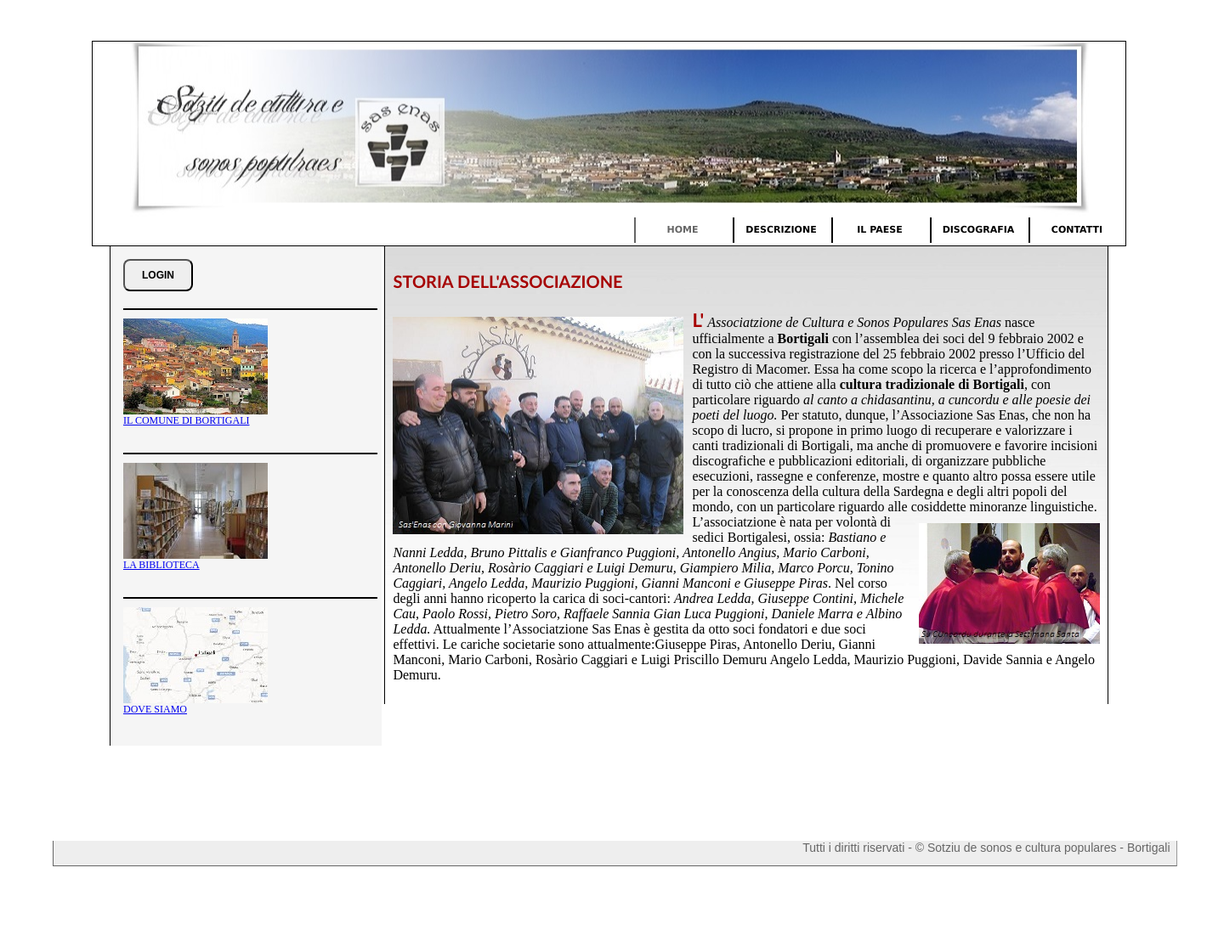
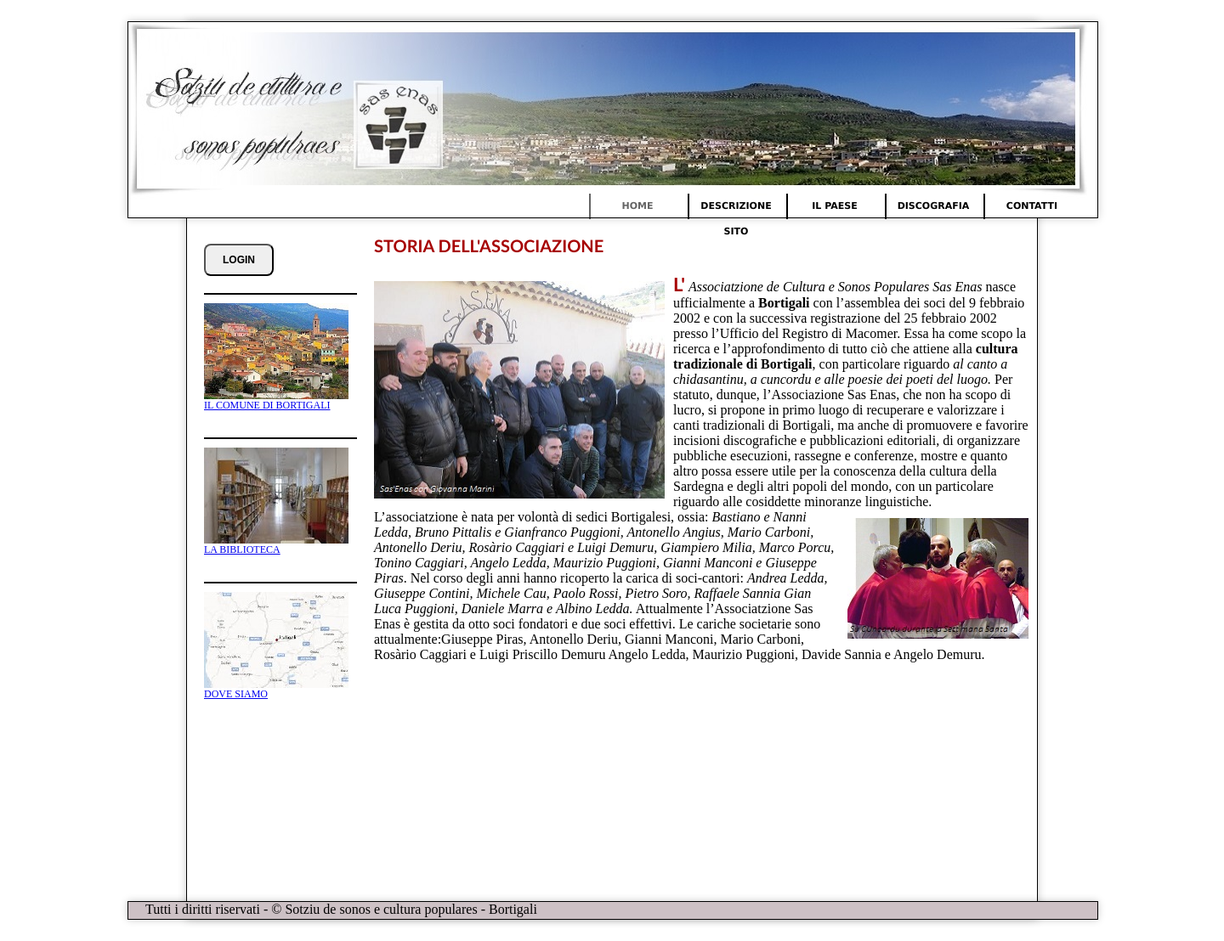
Before and after one commit to piras993/davide, a PHP site: page / in a window 1440 px wide. Shown: the whole page at 85% size. Before the commit the page ends 1020 px from the top, so only its background shows below. Run offline with PHP 8.4, Linux system fonts and the light colour scheme.

Commit message:
css migliorato

```diff
--- /dev/null
+++ b/consegnaprogetto/stile/pagina.css
@@ -0,0 +1,246 @@
+
+
+
+
+
+
+
+
+.destra {
+    float:left;
+    padding: 10px 10px 10px 0;
+}
+
+.sinistra {
+    float:right;
+    padding: 10px 0 10px 10px;
+}
+#content h3{
+    font-family:Calibri;
+    font-weight: bold;
+    font-size: 20px;
+    color:#A60000;
+}
+#content p{
+    font-size: 16px;
+}
+#first2 {
+    font-family: Calibri;
+    font-weight: bold;
+    font-size: 22px;
+    color: #A60000;
+}
+#form{
+    background-color: white;
+    margin-right: 200px;
+    margin-left: 200px;
+    padding-bottom: 50px;
+    padding-top: 10px;
+    margin-top: 20px;
+    border: 5px solid black;
+
+
+}
+#form p{
+    font-family: Calibri;
+    font-size: 18px;
+}
+
+#elenco {
+    background-color: white;
+    border: 5px solid green;
+    font-family: Calibri;
+    font-size: 18px;
+    color: black;
+    padding: 5px;
+    margin-left: 200px;
+    margin-right: 200px;
+}
+
+#scelta{
+    font-size: 22px;
+    color: green;
+}
+#gruppi {
+    background-color: white;
+    border: 5px solid green;
+    font-family: Calibri;
+    font-size: 18px;
+    color: black;
+    padding: 5px;
+    margin: 3px;
+}
+#gruppi:hover{
+    background-color: gray;
+}
+
+#errore{
+    border: 2px solid red;
+    color: red;
+    margin-left: 150px;
+    margin-right: 150px;
+    margin-top: 5px;
+    margin-bottom: 5px;
+
+}
+#errore p.errore{
+    font-size: 12px;
+}
+
+
+
+
+
+
+
+
+
+
+
+
+
+
+#links{
+    position: relative;
+    float : right;
+    display : inline-block;
+    margin-left:10px;
+    margin-right: 0px;
+    margin-top: 200px;
+}
+ul#menu {
+    font-family: Verdana;
+    font-size: 11px;
+    margin: 0;
+    padding: 0;
+    list-style: none;
+    z-index: 4;
+}
+ul#menu li {
+    background-color: transparent;
+    border-left: 2px solid black;
+    display: block;
+    width: 110px;
+    height: 30px;
+    margin: 2px;
+    float: right;
+    z-index: 5;
+    /* elementi su singola riga */
+}
+ul#menu li a {
+    color: black;
+    display: block;
+    font-weight: bold;
+    line-height: 30px;
+    text-decoration: none;
+    width: 110px;
+    height: 30px;
+    text-align: center;
+}
+ul#menu li.active,ul#menu li:hover {
+    background-color: transparent;
+    opacity: 0.6;
+    border-left: 2px solid black;
+
+}
+ul#menu li a:hover{
+    color: black;
+}
+
+
+
+
+
+
+
+
+#alto{
+    padding-left: 10px;
+    padding-top: 10px;
+    font-family: Times new roman;
+    font-size: 12px;
+}
+.comune{
+    padding-top: 10px;
+    padding-bottom: 30px;
+    border-top:2px solid black;
+
+}
+#log,#reg{
+    outline: none;
+    cursor: pointer;
+    text-align: center;
+    text-decoration: none;
+    font: bold 12px Arial, Helvetica, sans-serif;
+    color: buttontext;
+    padding: 10px 20px;
+    margin-bottom: 20px;
+    background: buttonface;
+    -moz-border-radius: 8px;
+    -webkit-border-radius: 8px;
+    border-radius: 8px;
+}
+#log:hover,#reg:hover{
+    color:buttonface;
+    background: buttontext;
+}
+#page{
+    background-image: -moz-linear-gradient(bottom, #EEE0E5 0%, white 100%);
+    width: 1000px;
+    margin-left: auto;
+    margin-right: auto;
+    margin-top: 25px;
+    margin-bottom:25px;
+    border-left: 1px solid black;
+    border-right: 1px solid black;
+    box-shadow: 0 0 10px rgba(0,0,0,.2);
+}
+#header{
+    height: 230px;
+    position: relative;
+    padding-left: 20px;
+    padding-right: 20px;
+    margin-left: -50px;
+    width: 1100px;
+    left: -20px;
+    border: 1px solid black;
+    background-color: white;
+    background-image: URL('header.JPG');
+    background-repeat: no-repeat;
+    box-shadow: 0 0 10px rgba(0,0,0,.2);
+    clear: both;
+}
+#pagina{
+    height: 70%;
+    width: 100%;
+    height: 100%;
+    position: relative;
+}
+#sidebar{
+    float: left;
+    width: 19%;
+    padding-left: 1%;
+}
+#content{
+    margin-left: 21%;
+    margin-right: 1%;
+    padding-bottom: 10px;
+    padding-left: 10px;
+    padding-right: -10px;
+    min-height: 300px;
+
+
+}
+#footer{
+    height: 20px;
+    position: relative;
+    padding-left: 20px;
+    padding-right: 20px;
+    margin-left: -50px;
+    width: 1100px;
+    left: -20px;
+    border: 1px solid black;
+    box-shadow: 0 0 10px rgba(0,0,0,.2);
+    background-color: #CDC1C5;
+    color: black;
+}
--- a/consegnaprogetto/view/homepage.php
+++ b/consegnaprogetto/view/homepage.php
@@ -4,8 +4,8 @@
         <title>Associazione Sas Enas</title>
         <meta name="keywords" content="Associazione Sas Enas">
         <meta name="description" content="Una pagina dell'associazione Sas'Enas di Bortigali">
-        <link href="stile/CSS_home.css" rel="stylesheet" type="text/css" media="screen">
-        <link href="stile/CSS_pagina.css" rel="stylesheet" type="text/css" media="screen">
+        <link href="stile/pagina.css" rel="stylesheet" type="text/css" media="screen">
+
     </head>
     <body>
         <div id='page'>
```
